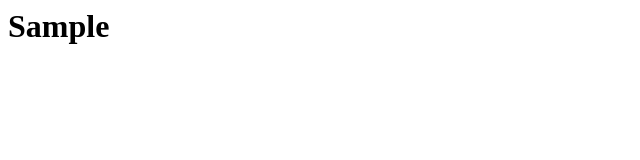
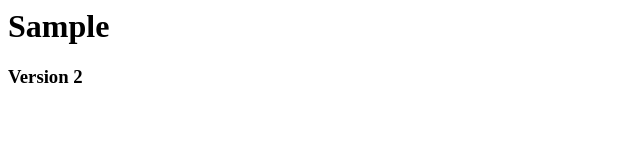
Before and after one commit to lucasjdias/sample, a plain HTML site: page index.html in a window 1280 px wide. Shown: the full height of the page, 0-640 px from the left. Drawn offline with Linux system fonts and the light colour scheme.

Commit message:
Version 2

```diff
--- a/index.html
+++ b/index.html
@@ -5,5 +5,7 @@
 <body>
 
 	<h1>Sample</h1>
+
+	<h3>Version 2</h3>
 </body>
 </html>
```
